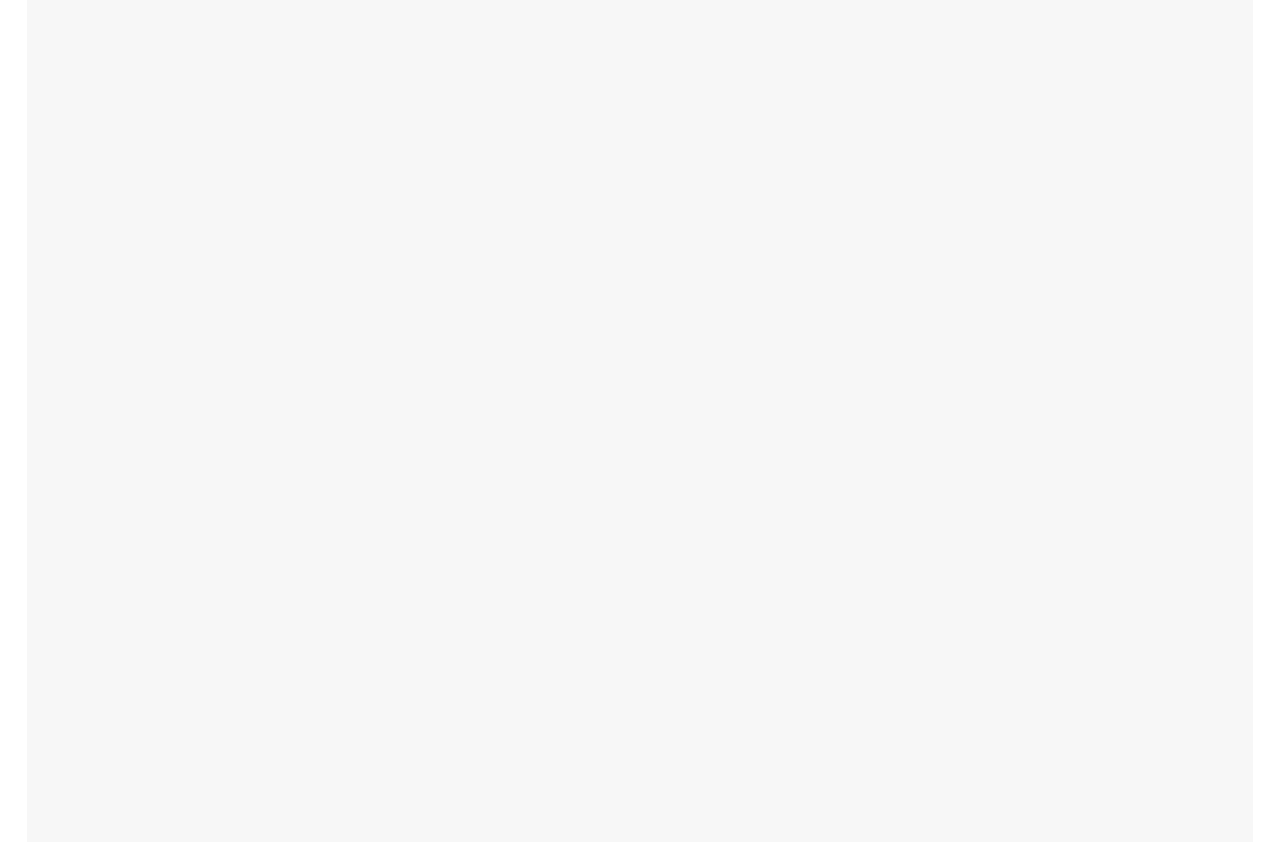
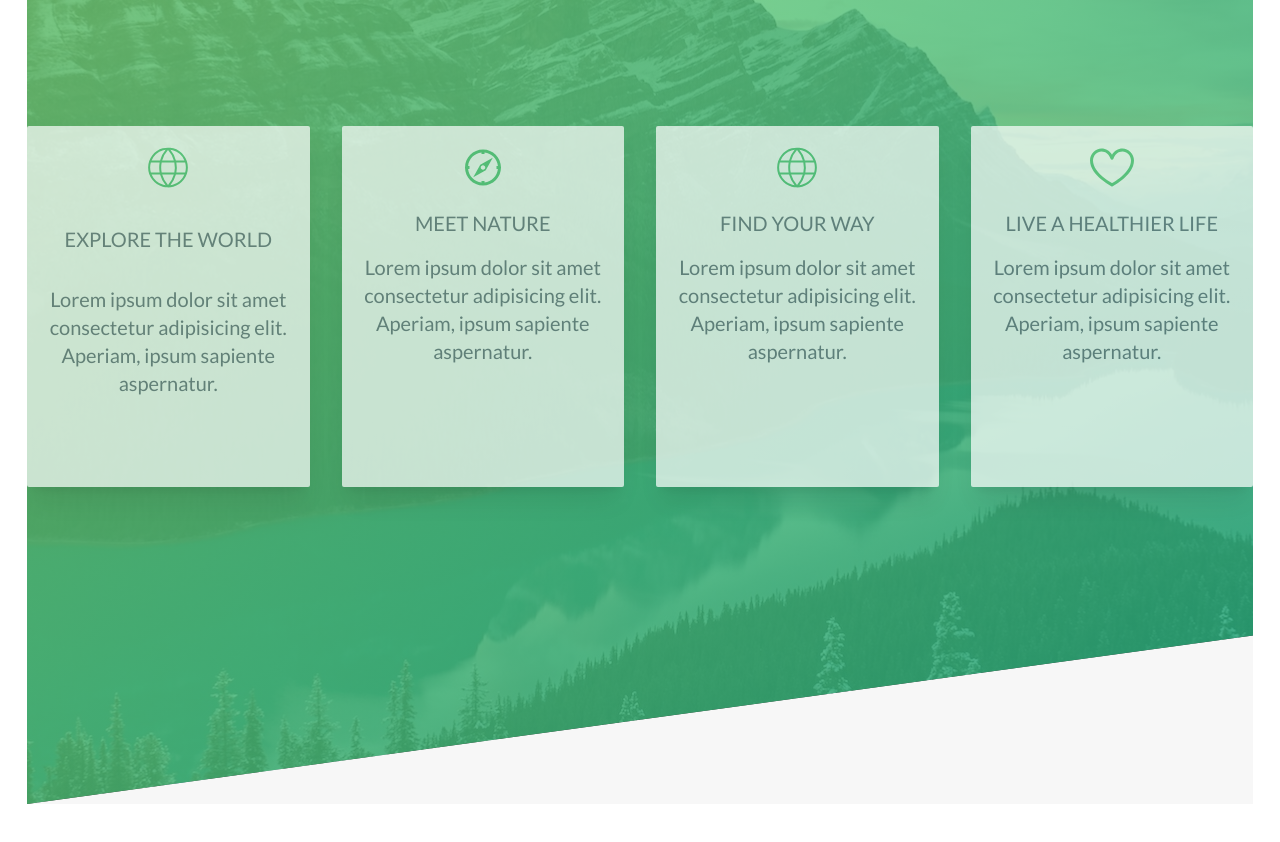
Before and after one commit to roi05/codingAssignment, a Next.js app: page / in a window 1280 px wide. Shown: the part 1760-2602 px from the top of the page. Built offline with nearby package versions, Linux system fonts and the light colour scheme.

Commit message:
add quotes section

```diff
--- a/app/globals.css
+++ b/app/globals.css
@@ -26,6 +26,10 @@ body {
     clip-path: polygon(0 0, 100% 0, 100% 75%, 0 100%);
   }
 
+  .quotes-image-cut {
+    clip-path: polygon(0 14%, 100% 0, 100% 85%, 0 100%);
+  }
+
   .custom-bg {
     background: linear-gradient(
       to right bottom,
--- a/app/page.tsx
+++ b/app/page.tsx
@@ -1,12 +1,14 @@
 'use client';
 import DetailSection from '@/components/detail-section';
 import HeroSection from '@/components/hero-section';
+import QuotesSection from '@/components/quotes-section';
 
 export default function Home() {
   return (
     <main className='bg-[#f7f7f7]'>
       <HeroSection />
       <DetailSection />
+      <QuotesSection />
     </main>
   );
 }
--- a/components/detail-section/index.tsx
+++ b/components/detail-section/index.tsx
@@ -7,7 +7,7 @@ import Mountain from '@/public/img/nat-3-large.jpg';
 
 function DetailSection() {
   return (
-    <section className='space-y-6 h-[2000px]'>
+    <section className='space-y-6 mb-40 tab-l:mb-0'>
       <motion.h1
         className='text-xl px-12 tab-p:text-2x tab-l:text-5xl font-bold uppercase bg-clip-text text-transparent bg-gradient-to-r from-[#7ed56f] to-[#28b485]
       tracking-widest text-center'
@@ -69,7 +69,7 @@ function DetailSection() {
           </div>
 
           {/* Image 3 (Mountain) */}
-          <div className='absolute left-44 tab-l:top-24 tab-l:left-12 tab-l:z-10 p-2 rounded-md w-[190px] h-[130px] tab-l:w-[350px] tab-l:h-[250px] flex items-center justify-center transition-all group-hover:scale-90 hover:z-20 hover:scale-100 hover:border-8 hover:border-my-green'>
+          <div className='absolute left-36 tab-l:top-24 tab-l:left-12 tab-l:z-10 p-2 rounded-md w-[190px] h-[130px] tab-l:w-[350px] tab-l:h-[250px] flex items-center justify-center transition-all group-hover:scale-90 hover:z-20 hover:scale-100 hover:border-8 hover:border-my-green'>
             <Image
               src={Mountain}
               alt='mountain'
--- a/components/hero-section/index.tsx
+++ b/components/hero-section/index.tsx
@@ -1,4 +1,4 @@
-import AnimationPulse from '@/components/ui/animation-pulse-button';
+import AnimationPulseButton from '@/components/ui/animation-pulse-button';
 
 function HeroSection() {
   return (
@@ -13,7 +13,7 @@ function HeroSection() {
               IS WHERE LIFE HAPPENS
             </p>
           </div>
-          <AnimationPulse>DISCOVER OUR TOURS</AnimationPulse>
+          <AnimationPulseButton>DISCOVER OUR TOURS</AnimationPulseButton>
         </div>
       </div>
       <div className='absolute inset-0 bg-cover custom-bg'></div>
--- /dev/null
+++ b/components/quotes-section/card.tsx
@@ -0,0 +1,20 @@
+import clsx from 'clsx';
+
+interface CardProps {
+  children: React.ReactNode;
+  className?: string;
+}
+
+function Card({ children, className }: CardProps) {
+  return (
+    <div
+      className={clsx(
+        'w-[352px] p-4 h-[188px] tab-l:w-[216px] tab-l:h-[271px] desktop:w-[288px] desktop:h-[361px] bg-white z-10 opacity-70 hover:-translate-y-2 hover:scale-105 shadow-xl transition-transform duration-300 ease-in-out rounded-sm',
+        className
+      )}>
+      {children}
+    </div>
+  );
+}
+
+export default Card;
--- /dev/null
+++ b/components/quotes-section/index.tsx
@@ -0,0 +1,57 @@
+import Card from './card';
+import { CiGlobe } from 'react-icons/ci';
+import { LiaCompass } from 'react-icons/lia';
+import { GoHeart } from 'react-icons/go';
+
+function QuotesSection() {
+  return (
+    <section className="bg-[url('/img/nat-4.jpg')] text-white bg-cover bg-center h-[1124px] quotes-image-cut relative">
+      <div className='flex items-center flex-col tab-l:flex-row tab-l:h-full tab-l:justify-center  tab-l:gap-x-8 pt-32 gap-y-8'>
+        <Card className='space-y-4 tab-l:space-y-8'>
+          <CiGlobe className='w-[48px] h-[51px] text-my-green block mx-auto' />
+          <h1 className='text-gray-500 text-center text-sm tab-l:text-xl'>
+            EXPLORE THE WORLD
+          </h1>
+          <p className='text-gray-500 text-center text-sm tab-l:text-xl'>
+            Lorem ipsum dolor sit amet consectetur adipisicing elit. Aperiam,
+            ipsum sapiente aspernatur.
+          </p>
+        </Card>
+        <Card className='space-y-4'>
+          <LiaCompass className='w-[48px] h-[51px] text-my-green block mx-auto' />
+          <h1 className='text-gray-500 text-center text-sm tab-l:text-xl'>
+            MEET NATURE
+          </h1>
+          <p className='text-gray-500 text-center text-sm tab-l:text-xl'>
+            Lorem ipsum dolor sit amet consectetur adipisicing elit. Aperiam,
+            ipsum sapiente aspernatur.
+          </p>
+        </Card>
+        <Card className='space-y-4'>
+          <CiGlobe className='w-[48px] h-[51px] text-my-green block mx-auto' />
+          <h1 className='text-gray-500 text-center text-sm tab-l:text-xl'>
+            FIND YOUR WAY
+          </h1>
+          <p className='text-gray-500 text-center text-sm tab-l:text-xl'>
+            Lorem ipsum dolor sit amet consectetur adipisicing elit. Aperiam,
+            ipsum sapiente aspernatur.
+          </p>
+        </Card>
+        <Card className='space-y-4'>
+          <GoHeart className='w-[48px] h-[51px] text-my-green block mx-auto' />
+          <h1 className='text-gray-500 text-center text-sm tab-l:text-xl'>
+            LIVE A HEALTHIER LIFE
+          </h1>
+          <p className='text-gray-500 text-center text-sm tab-l:text-xl'>
+            Lorem ipsum dolor sit amet consectetur adipisicing elit. Aperiam,
+            ipsum sapiente aspernatur.
+          </p>
+        </Card>
+      </div>
+
+      <div className='absolute inset-0 bg-cover custom-bg' />
+    </section>
+  );
+}
+
+export default QuotesSection;
--- a/package.json
+++ b/package.json
@@ -14,7 +14,8 @@
     "framer-motion": "^11.5.6",
     "next": "14.2.13",
     "react": "^18",
-    "react-dom": "^18"
+    "react-dom": "^18",
+    "react-icons": "^5.3.0"
   },
   "devDependencies": {
     "@types/node": "^20",
```
Also changed, not shown: 1 other file (tests, documents, lock files or other folders).
